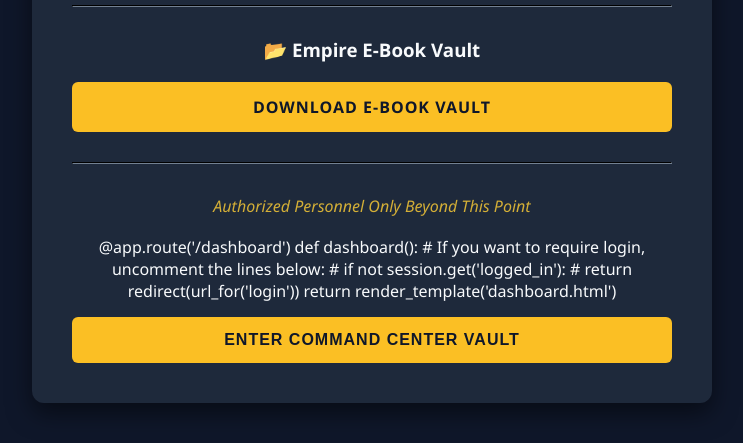
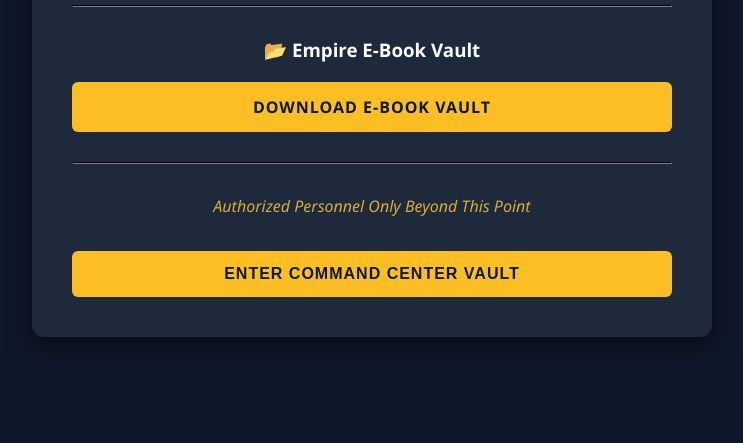
Before and after one commit to Aboladale01/global-command-center, a Flask app: page /dashboard in a window 1280 px wide. Shown: the part 620-1063 px from the top of the page, without its empty margins (268-1011 px from the left). After the commit the page ends 965 px from the top, so only its background shows below. Run offline with Flask 3, Linux system fonts and the light colour scheme.

Commit message:
Remove dashboard route and function
Removed the dashboard route and its associated function.

```diff
--- a/templates/dashboard.html
+++ b/templates/dashboard.html
@@ -32,13 +32,6 @@
         <p style="color: #d4af37;">
             <i>Authorized Personnel Only Beyond This Point</i>
         </p>
-        @app.route('/dashboard')
-def dashboard():
-    # If you want to require login, uncomment the lines below:
-    # if not session.get('logged_in'):
-    #     return redirect(url_for('login'))
-
-    return render_template('dashboard.html')
 
         <a href="{{ url_for('login') }}">
             <button class="btn-primary" style="margin-top: 15px;">Enter Command Center Vault</button>
```
